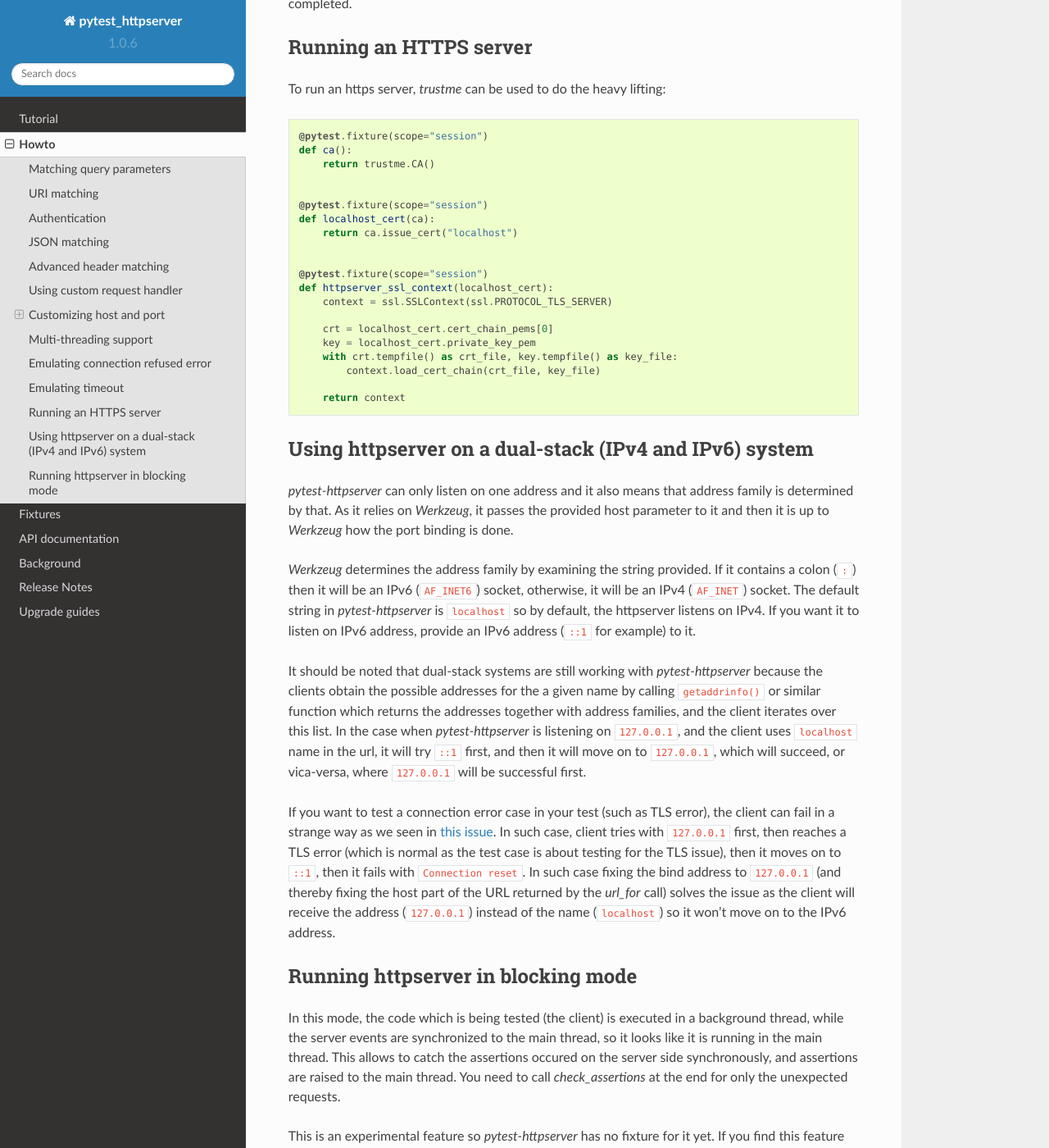
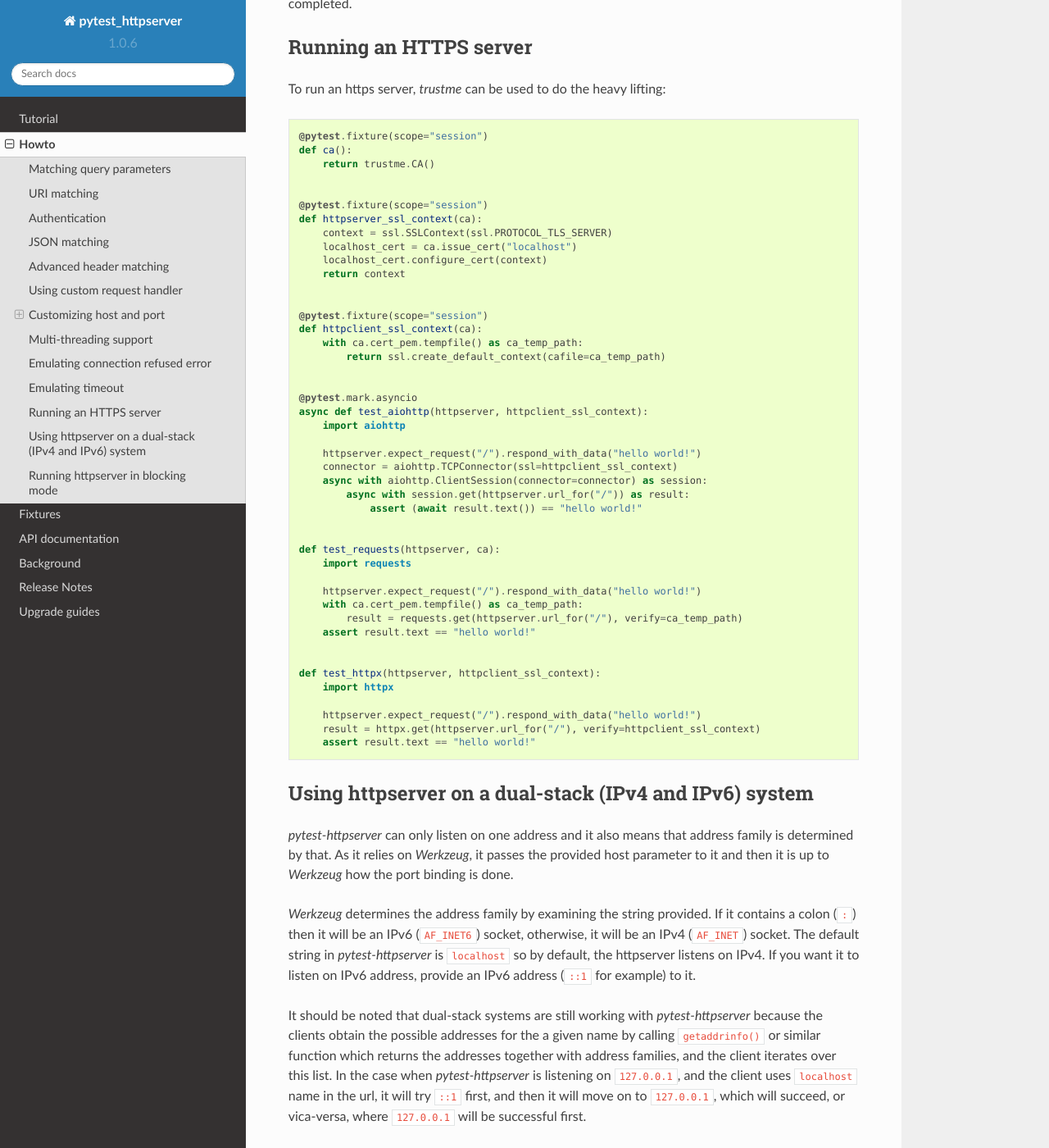
Before and after one commit to csernazs/pytest-httpserver, a Sphinx documentation site: the page built from doc/howto.rst, in a window 1280 px wide and 1400 px high, scrolled down 10624 px. Shown: the whole window at 82% size. Built offline with Sphinx 7.4.7 and the Read the Docs theme 2.0.0, drawn with Linux system fonts in a browser that asks for light colours.

Commit message:
Added https client code samples

```diff
--- a/doc/howto.rst
+++ b/doc/howto.rst
@@ -607,20 +607,46 @@ To run an https server, `trustme` can be used to do the heavy lifting:
 
 
     @pytest.fixture(scope="session")
-    def localhost_cert(ca):
-        return ca.issue_cert("localhost")
+    def httpserver_ssl_context(ca):
+        context = ssl.SSLContext(ssl.PROTOCOL_TLS_SERVER)
+        localhost_cert = ca.issue_cert("localhost")
+        localhost_cert.configure_cert(context)
+        return context
 
 
     @pytest.fixture(scope="session")
-    def httpserver_ssl_context(localhost_cert):
-        context = ssl.SSLContext(ssl.PROTOCOL_TLS_SERVER)
+    def httpclient_ssl_context(ca):
+        with ca.cert_pem.tempfile() as ca_temp_path:
+            return ssl.create_default_context(cafile=ca_temp_path)
 
-        crt = localhost_cert.cert_chain_pems[0]
-        key = localhost_cert.private_key_pem
-        with crt.tempfile() as crt_file, key.tempfile() as key_file:
-            context.load_cert_chain(crt_file, key_file)
 
-        return context
+    @pytest.mark.asyncio
+    async def test_aiohttp(httpserver, httpclient_ssl_context):
+        import aiohttp
+
+        httpserver.expect_request("/").respond_with_data("hello world!")
+        connector = aiohttp.TCPConnector(ssl=httpclient_ssl_context)
+        async with aiohttp.ClientSession(connector=connector) as session:
+            async with session.get(httpserver.url_for("/")) as result:
+                assert (await result.text()) == "hello world!"
+
+
+    def test_requests(httpserver, ca):
+        import requests
+
+        httpserver.expect_request("/").respond_with_data("hello world!")
+        with ca.cert_pem.tempfile() as ca_temp_path:
+            result = requests.get(httpserver.url_for("/"), verify=ca_temp_path)
+        assert result.text == "hello world!"
+
+
+    def test_httpx(httpserver, httpclient_ssl_context):
+        import httpx
+
+        httpserver.expect_request("/").respond_with_data("hello world!")
+        result = httpx.get(httpserver.url_for("/"), verify=httpclient_ssl_context)
+        assert result.text == "hello world!"
+
 
 Using httpserver on a dual-stack (IPv4 and IPv6) system
 -------------------------------------------------------
```
